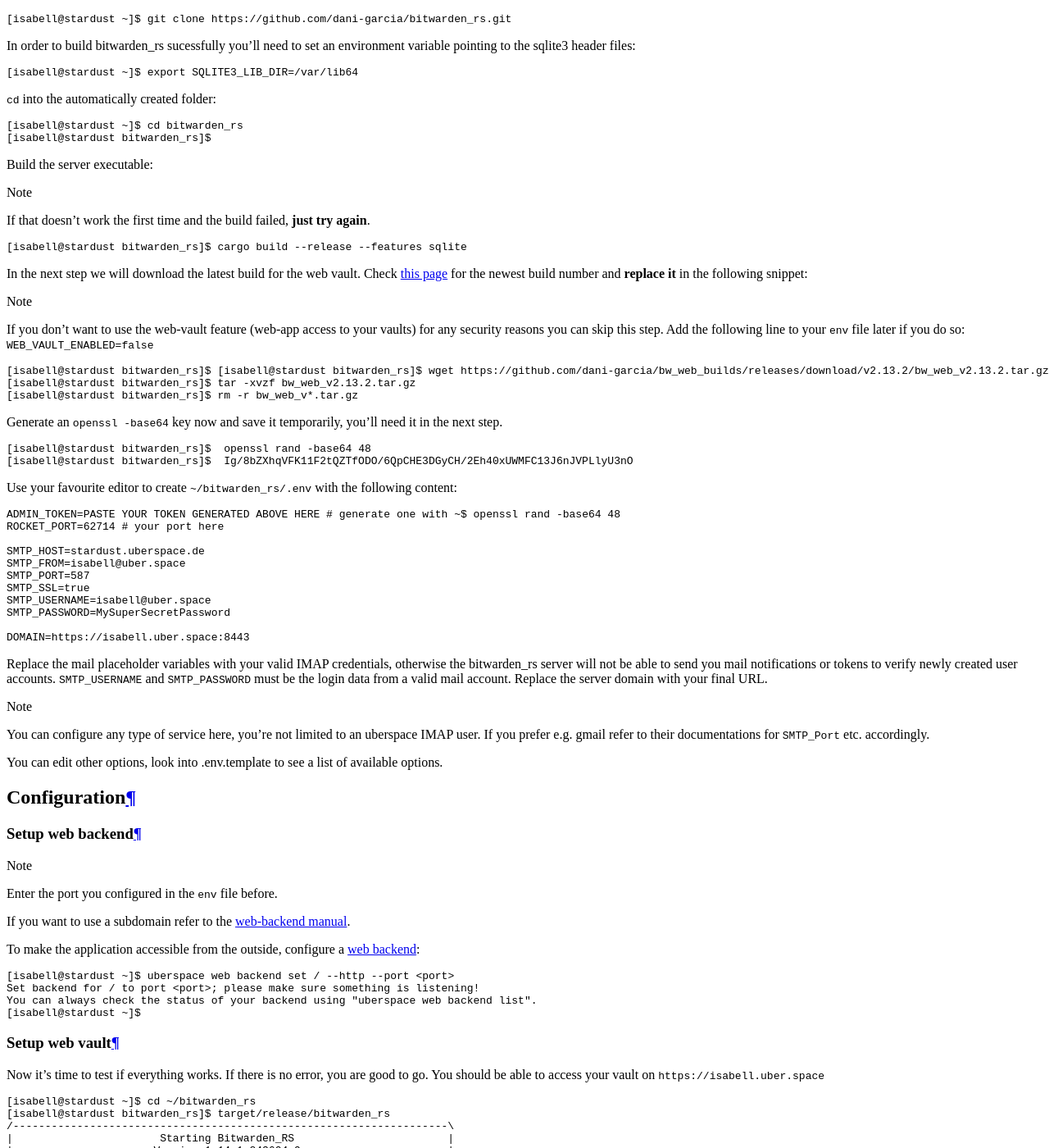
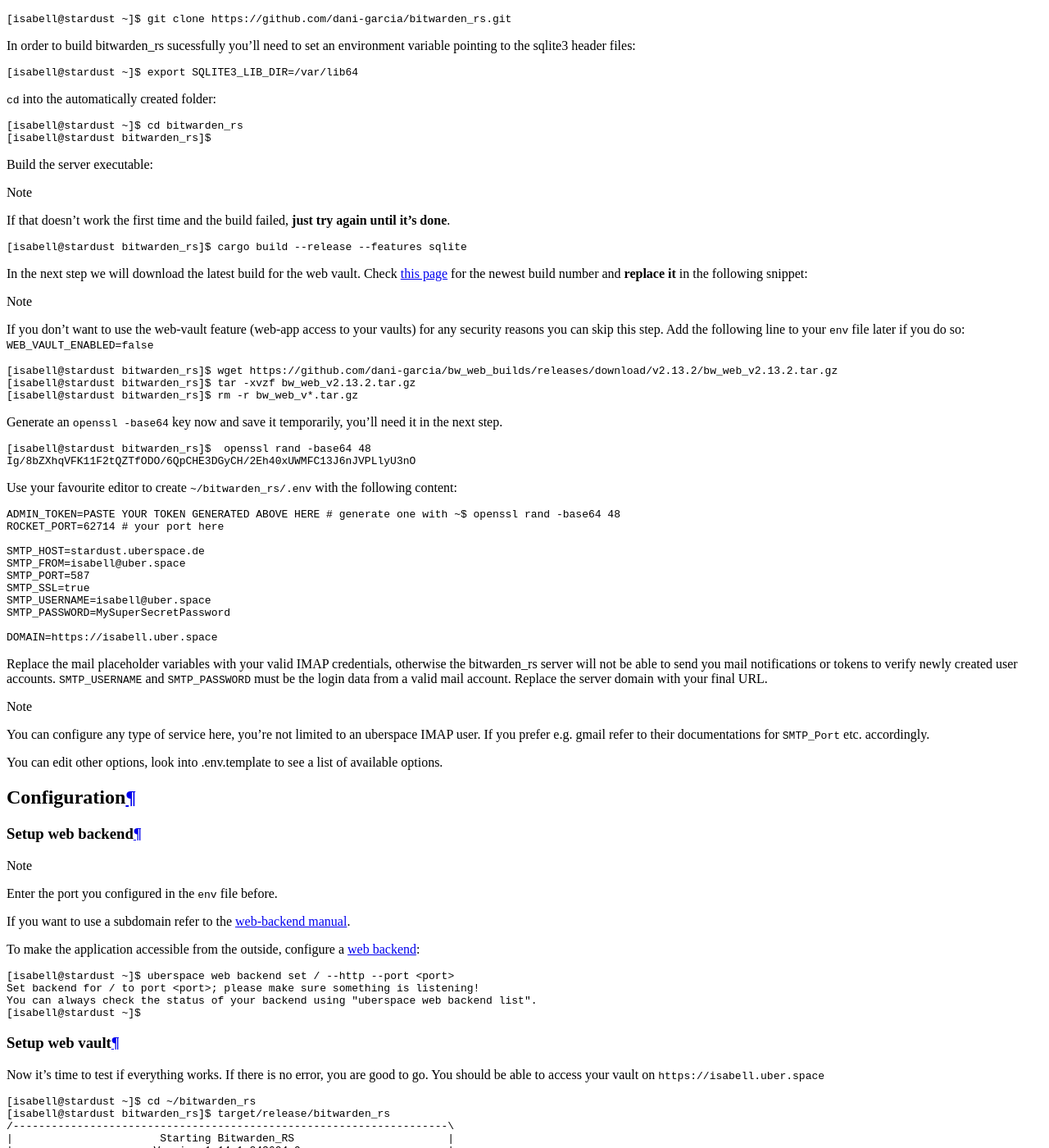
Before and after one commit to Uberspace/lab, a Sphinx documentation site: the page built from source/guide_bitwarden.rst, in a window 1280 px wide and 1400 px high, scrolled down 5415 px. Shown: the whole window at 82% size. Built offline with Sphinx 7.4.7 and the Read the Docs theme 2.0.0, drawn with Linux system fonts in a browser that asks for light colours; some of the changed text lies outside the part shown.

Commit message:
[bitwarden_rs] updated guide after user feedback
Thanks to @smokephil for the review!

```diff
--- a/source/guide_bitwarden.rst
+++ b/source/guide_bitwarden.rst
@@ -148,7 +148,7 @@
 
 Build the server executable:
 
-.. note :: If that doesn't work the first time and the build failed, **just try again**.
+.. note :: If that doesn't work the first time and the build failed, **just try again until it's done**.
 
 .. code-block:: console
 
@@ -162,7 +162,7 @@
 .. code-block:: console
  :emphasize-lines: 1,2
 
- [isabell@stardust bitwarden_rs]$ [isabell@stardust bitwarden_rs]$ wget https://github.com/dani-garcia/bw_web_builds/releases/download/v2.13.2/bw_web_v2.13.2.tar.gz
+ [isabell@stardust bitwarden_rs]$ wget https://github.com/dani-garcia/bw_web_builds/releases/download/v2.13.2/bw_web_v2.13.2.tar.gz
  [isabell@stardust bitwarden_rs]$ tar -xvzf bw_web_v2.13.2.tar.gz
  [isabell@stardust bitwarden_rs]$ rm -r bw_web_v*.tar.gz
 
@@ -172,7 +172,7 @@
 .. code-block:: console
 
  [isabell@stardust bitwarden_rs]$  openssl rand -base64 48
- [isabell@stardust bitwarden_rs]$  Ig/8bZXhqVFK11F2tQZTfODO/6QpCHE3DGyCH/2Eh40xUWMFC13J6nJVPLlyU3nO
+ Ig/8bZXhqVFK11F2tQZTfODO/6QpCHE3DGyCH/2Eh40xUWMFC13J6nJVPLlyU3nO
 
 Use your favourite editor to create ``~/bitwarden_rs/.env`` with the following content:
 
@@ -188,7 +188,7 @@
  SMTP_USERNAME=isabell@uber.space
  SMTP_PASSWORD=MySuperSecretPassword
 
- DOMAIN=https://isabell.uber.space:8443
+ DOMAIN=https://isabell.uber.space
 
 Replace the mail placeholder variables with your valid IMAP credentials, otherwise the bitwarden_rs server will not be able to send you mail notifications or tokens to verify newly created user accounts.
 ``SMTP_USERNAME`` and ``SMTP_PASSWORD`` must be the login data from a valid mail account. Replace the server domain with your final URL.
@@ -352,7 +352,7 @@
 This guide is based on the official `bitwarden_rs documentation`_ as well as the `bitwarden_rs guide from Tom Schneider <https://vigonotion.com/blog/install-bitwarden-rs-on-uberspace/>`_.
 
 .. _At the moment: https://github.com/dani-garcia/bitwarden_rs/pull/728
-.. _this page: https://github.com/dani-garcia/bw_web_builds/releases):
+.. _this page: https://github.com/dani-garcia/bw_web_builds/releases
 .. _rust toolchain: https://rustup.rs/
 .. _isn't supported: https://wiki.uberspace.de/faq#docker)
 .. _bitwarden server repository: https://github.com/bitwarden/server
```
Also changed, not shown: other parts of source/guide_bitwarden.rst (+1 -1 lines).
